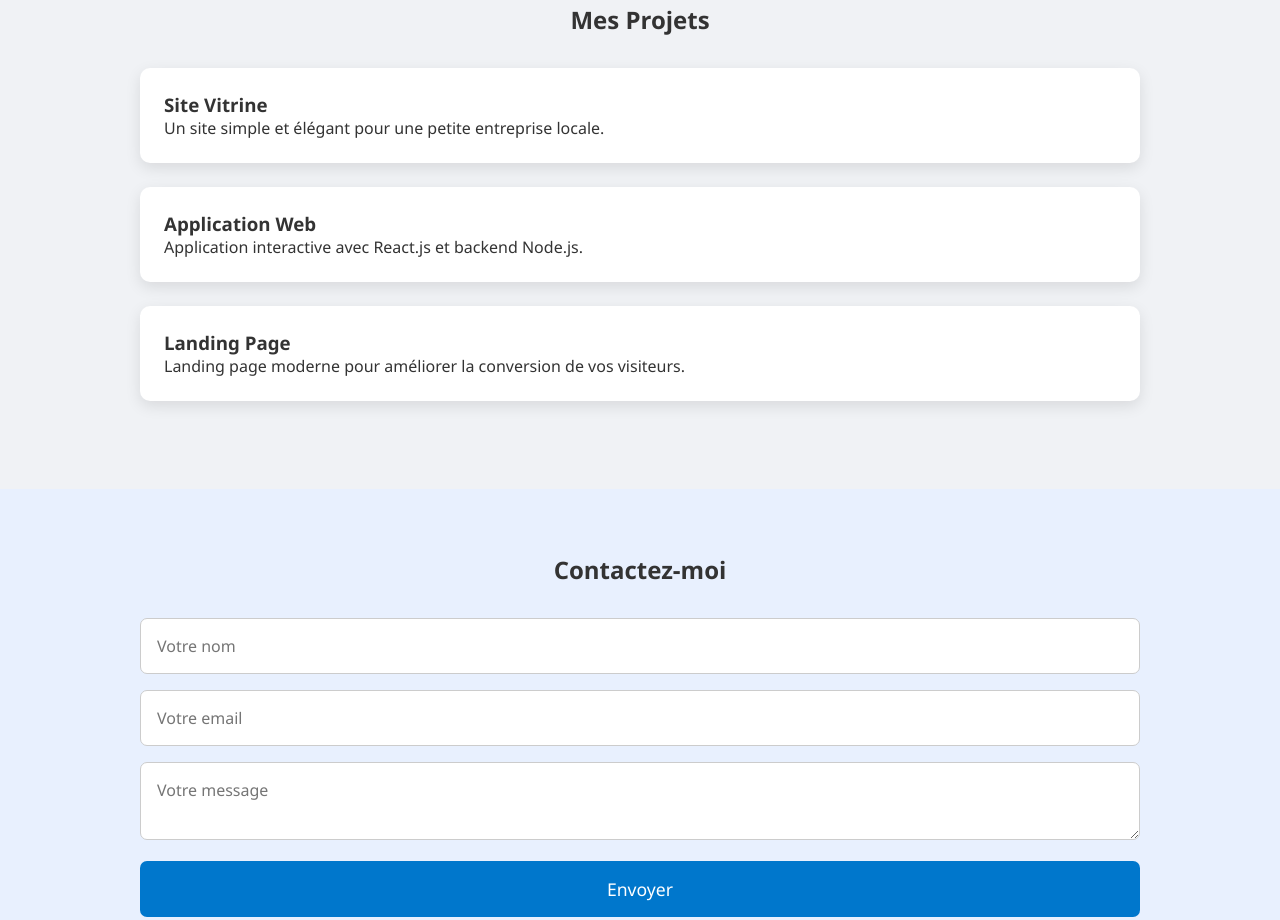
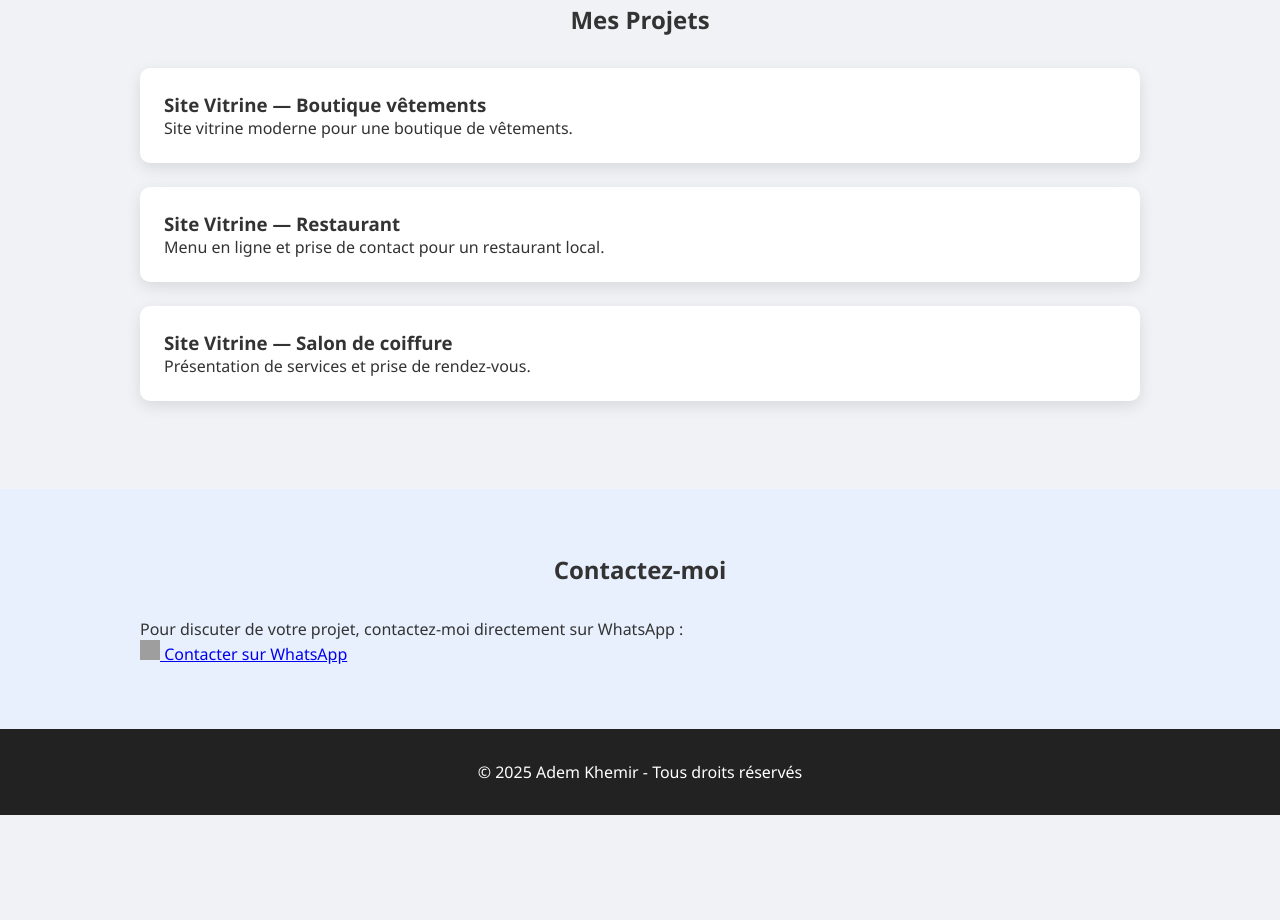
Before and after one commit to Ademkh315/ademkh315.github.io, a plain HTML site: page index.html in a window 1280 px wide. Shown: the part 448-1368 px from the top of the page. After the commit the page ends 1263 px from the top, so only its background shows below. Drawn offline with Linux system fonts and the light colour scheme; grey boxes are pictures that could not be loaded.

Commit message:
Update project descriptions and contact method

```diff
--- a/index.html
+++ b/index.html
@@ -28,31 +28,35 @@
     <section id="projets">
         <div class="container">
             <h2>Mes Projets</h2>
+
             <div class="projet">
-                <h3>Site Vitrine</h3>
-                <p>Un site simple et élégant pour une petite entreprise locale.</p>
+                <h3>Site Vitrine — Boutique vêtements</h3>
+                <p>Site vitrine moderne pour une boutique de vêtements.</p>
             </div>
+
             <div class="projet">
-                <h3>Application Web</h3>
-                <p>Application interactive avec React.js et backend Node.js.</p>
+                <h3>Site Vitrine — Restaurant</h3>
+                <p>Menu en ligne et prise de contact pour un restaurant local.</p>
             </div>
+
             <div class="projet">
-                <h3>Landing Page</h3>
-                <p>Landing page moderne pour améliorer la conversion de vos visiteurs.</p>
+                <h3>Site Vitrine — Salon de coiffure</h3>
+                <p>Présentation de services et prise de rendez-vous.</p>
             </div>
+
         </div>
     </section>
 
     <section id="contact">
         <div class="container">
             <h2>Contactez-moi</h2>
-            <form id="contactForm">
-                <input type="text" id="name" placeholder="Votre nom" required>
-                <input type="email" id="email" placeholder="Votre email" required>
-                <textarea id="message" placeholder="Votre message" required></textarea>
-                <button type="submit">Envoyer</button>
-            </form>
-            <p id="formMessage"></p>
+            <p>Pour discuter de votre projet, contactez-moi directement sur WhatsApp :</p>
+
+            <a href="https://wa.me/21629298281?text=Taper%20votre%20message%20et%20contacter%20moi%20WhatsApp"
+               target="_blank" class="btn-whatsapp">
+                <img src="https://upload.wikimedia.org/wikipedia/commons/6/6b/WhatsApp.svg" width="20" height="20">
+                Contacter sur WhatsApp
+            </a>
         </div>
     </section>
 
@@ -62,6 +66,5 @@
         </div>
     </footer>
 
-    <script src="script.js"></script>
 </body>
 </html>
```
